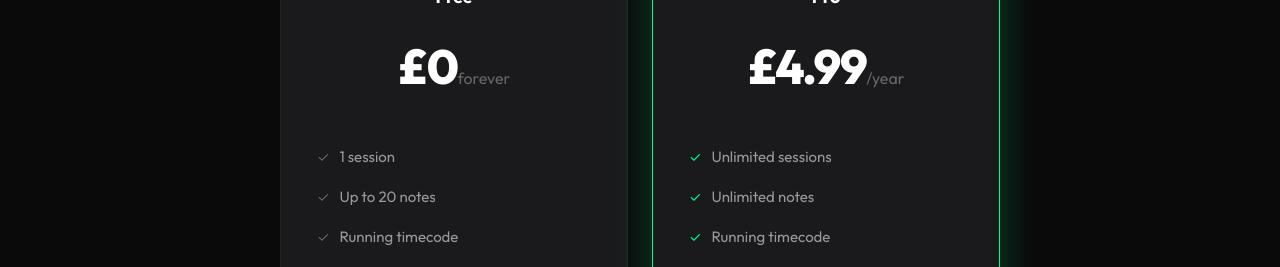
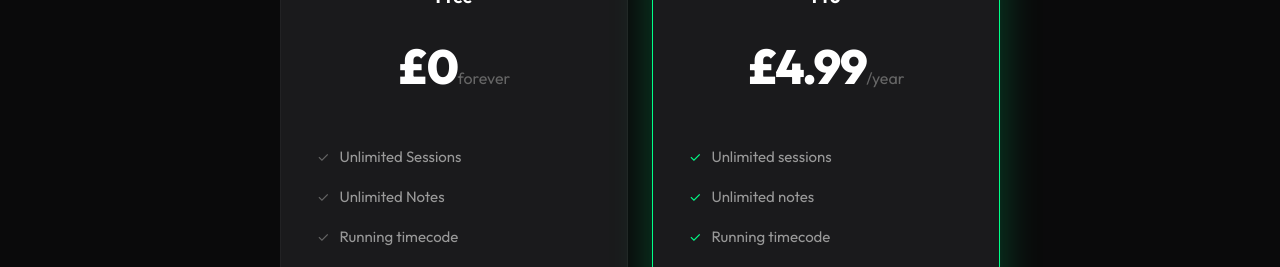
Before and after one commit to joelveneale/takenote-landing-site, a React (Vite) app: page / in a window 1280 px wide. Shown: the part 3220-3487 px from the top of the page. Built offline with nearby package versions, Linux system fonts and the light colour scheme; the HTML template or start-up script is replaced by a standard one.

Commit message:
changed wording for free teir

```diff
--- a/src/App.jsx
+++ b/src/App.jsx
@@ -265,8 +265,8 @@ function App() {
                 <span className="period">forever</span>
               </div>
               <ul className="pricing-features">
-                <li><span className="check">✓</span> 1 session</li>
-                <li><span className="check">✓</span> Up to 20 notes</li>
+                <li><span className="check">✓</span> Unlimited Sessions</li>
+                <li><span className="check">✓</span> Unlimited Notes</li>
                 <li><span className="check">✓</span> Running timecode</li>
                 <li><span className="check">✓</span> CSV export</li>
                 <li><span className="check">✓</span> PDF export</li>
```
